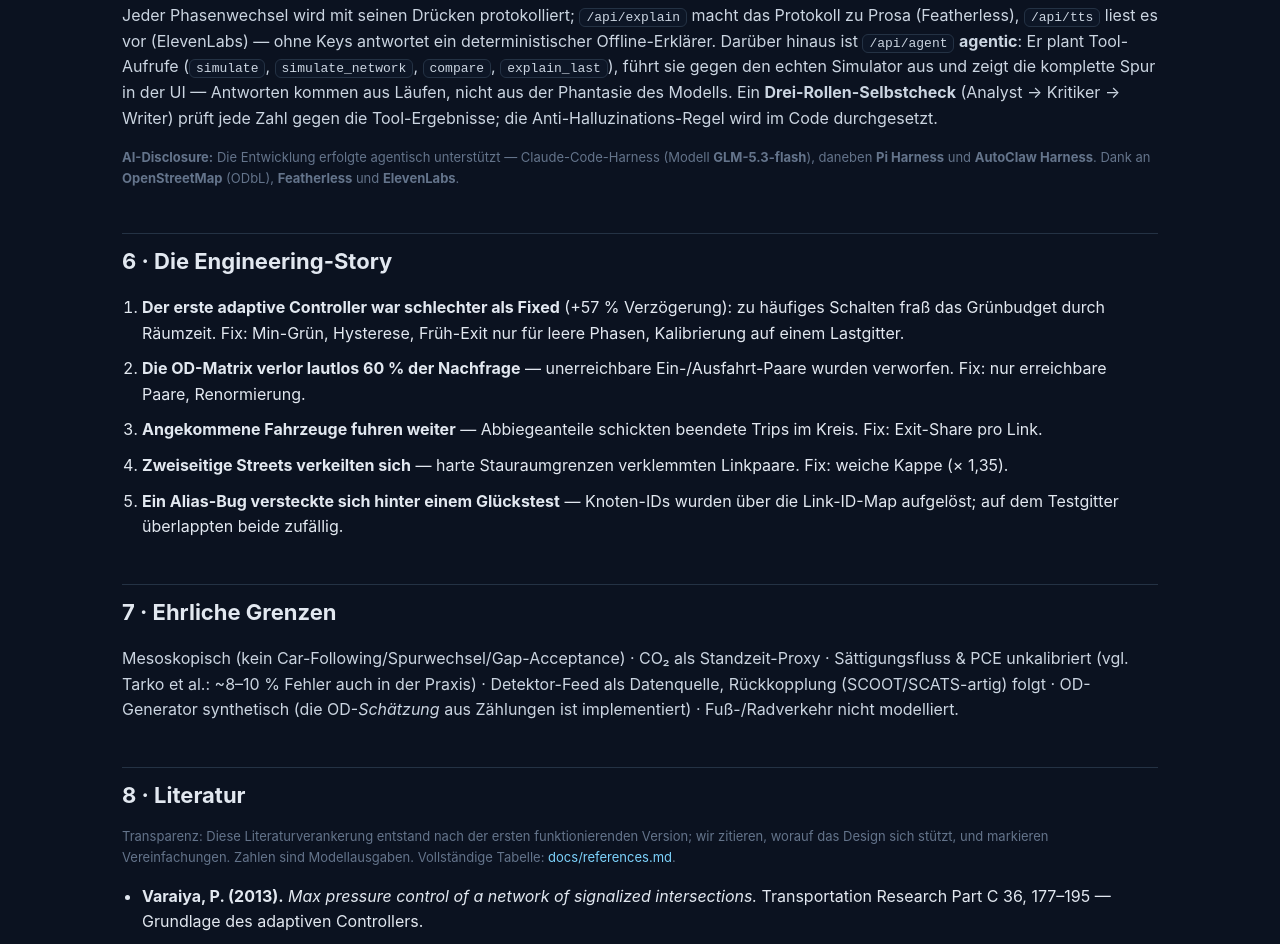
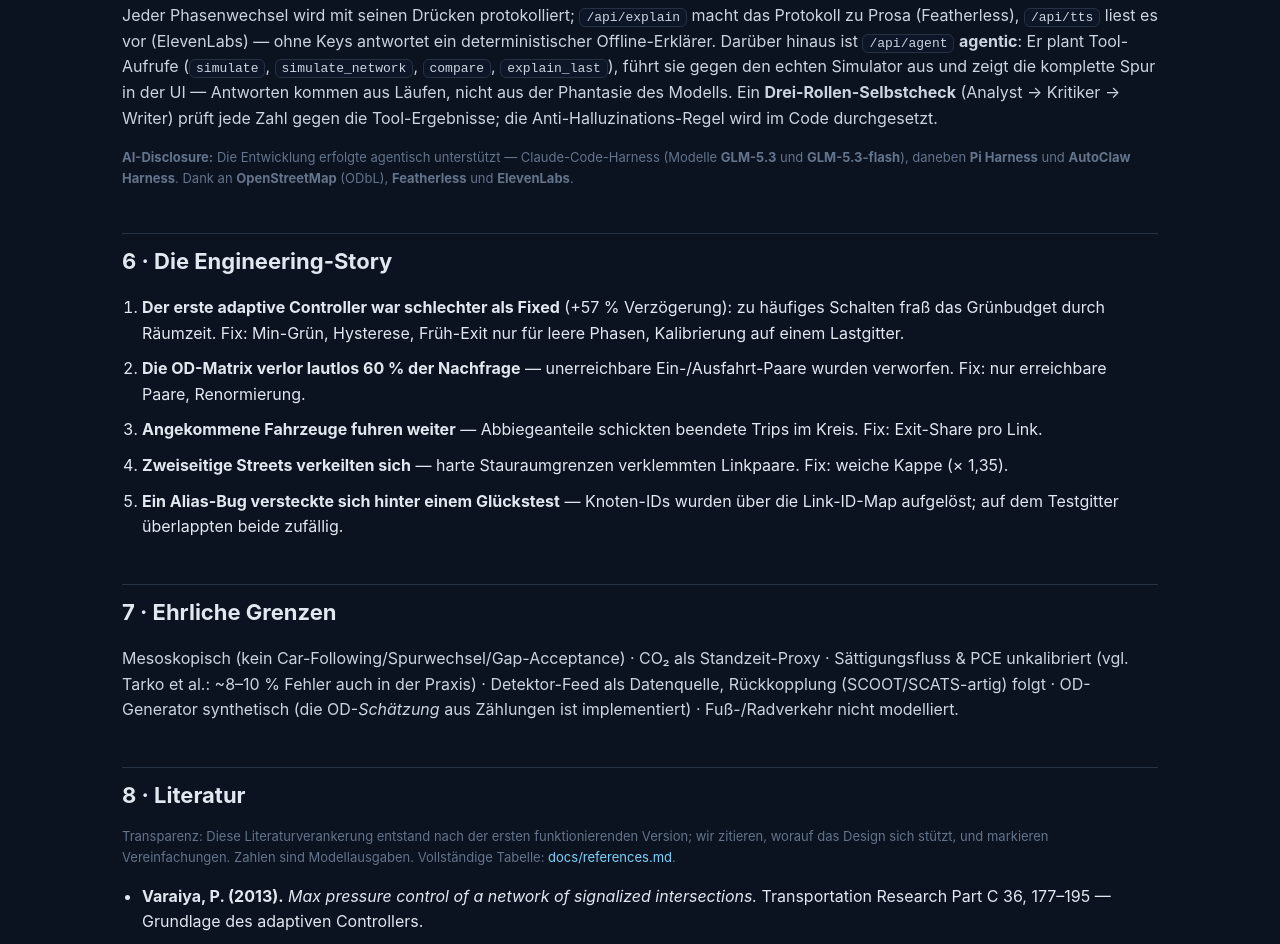
Before and after one commit to derKosi/SignalFlow, a plain HTML site: page web/writeup.html in a window 1280 px wide. Shown: the part 2639-3583 px from the top of the page. Drawn offline with Linux system fonts and the light colour scheme.

Commit message:
AI disclosure: both models (GLM-5.3 + GLM-5.3-flash), harnesses Claude Code / Pi / AutoClaw
Co-Authored-By: Claude <noreply@anthropic.com>

```diff
--- a/web/writeup.html
+++ b/web/writeup.html
@@ -200,8 +200,8 @@
   Modells. Ein <b>Drei-Rollen-Selbstcheck</b> (Analyst → Kritiker → Writer) prüft jede Zahl gegen
   die Tool-Ergebnisse; die Anti-Halluzinations-Regel wird im Code durchgesetzt.</p>
   <p class="note"><b>AI-Disclosure:</b> Die Entwicklung erfolgte agentisch unterstützt —
-  Claude-Code-Harness (Modell <b>GLM-5.3-flash</b>), daneben <b>Pi Harness</b> und
-  <b>AutoClaw Harness</b>. Dank an <b>OpenStreetMap</b> (ODbL), <b>Featherless</b> und
+  Claude-Code-Harness (Modelle <b>GLM-5.3</b> und <b>GLM-5.3-flash</b>), daneben <b>Pi Harness</b>
+  und <b>AutoClaw Harness</b>. Dank an <b>OpenStreetMap</b> (ODbL), <b>Featherless</b> und
   <b>ElevenLabs</b>.</p>
 
   <h2>6 · Die Engineering-Story</h2>
@@ -315,8 +315,8 @@
 
   <h2>Wer hat das gebaut?</h2>
   <p>Ein kleines Team beim MunichTech-EXPO-Hackathon, mit Unterstützung von KI — gebaut im
-  Claude-Code-Harness mit dem Modell <b>GLM-5.3-flash</b>, daneben Pi Harness und AutoClaw
-  Harness. Aber jede Zahl kommt aus echten Simulations-Läufen, und eine automatische Prüfung
+  Claude-Code-Harness mit den Modellen <b>GLM-5.3</b> und <b>GLM-5.3-flash</b>, daneben
+  Pi Harness und AutoClaw Harness. Aber jede Zahl kommt aus echten Simulations-Läufen, und eine automatische Prüfung
   verwirft Antworten mit erfundenen Zahlen. Danke an OpenStreetMap für die Straßen-Daten und
   an Featherless und ElevenLabs für ihre Technik.</p>
 
@@ -428,7 +428,7 @@
   (analyst → critic → writer) verifies every number against tool results; the anti-hallucination
   rule is enforced in code.</p>
   <p class="note"><b>AI disclosure:</b> development was agent-assisted — Claude Code harness
-  (model <b>GLM-5.3-flash</b>), plus <b>Pi Harness</b> and <b>AutoClaw Harness</b>. Thanks to
+  (models <b>GLM-5.3</b> and <b>GLM-5.3-flash</b>), plus <b>Pi Harness</b> and <b>AutoClaw Harness</b>. Thanks to
   <b>OpenStreetMap</b> (ODbL), <b>Featherless</b> and <b>ElevenLabs</b>.</p>
 
   <h2>6 · The engineering story</h2>
@@ -542,7 +542,8 @@
 
   <h2>Who built this?</h2>
   <p>A small team at the MunichTech EXPO hackathon, with help from AI — built with the Claude
-  Code harness running the <b>GLM-5.3-flash</b> model, plus Pi Harness and AutoClaw Harness.
+  Code harness running the <b>GLM-5.3</b> and <b>GLM-5.3-flash</b> models, plus Pi Harness
+  and AutoClaw Harness.
   But every number comes from real simulation runs, and an automatic check rejects any answer
   with made-up numbers. Thanks to OpenStreetMap for the street data and to Featherless and
   ElevenLabs for their technology.</p>
@@ -638,13 +639,13 @@
   <h2>AI-Stack — vollständige Disclosure</h2>
   <div class="aistack">
     <span>Agent-Harness: <b>Claude Code</b></span>
-    <span>Modell: <b>GLM-5.3-flash</b></span>
+    <span>Modelle: <b>GLM-5.3</b> + <b>GLM-5.3-flash</b></span>
     <span>Harness: <b>Pi Harness</b></span>
     <span>Harness: <b>AutoClaw Harness</b></span>
     <span>Regel: <b>jede Zahl aus Simulator-Läufen</b></span>
   </div>
   <p>Die Entwicklung erfolgte agentisch unterstützt (Claude-Code-Harness, angetrieben von
-  GLM-5.3-flash; daneben Pi Harness und AutoClaw Harness). Die Anti-Halluzinations-Haltung ist
+  GLM-5.3 und GLM-5.3-flash; daneben Pi Harness und AutoClaw Harness). Die Anti-Halluzinations-Haltung ist
   nicht nur Prosa: der Agent-Modus prüft jede Zahl gegen die Tool-Ergebnisse, nicht
   gedeckte Zahlen werden im Code verworfen — inklusive der Wochenbericht-Zusammenfassung.</p>
 
```
Also changed, not shown: 4 other files.
